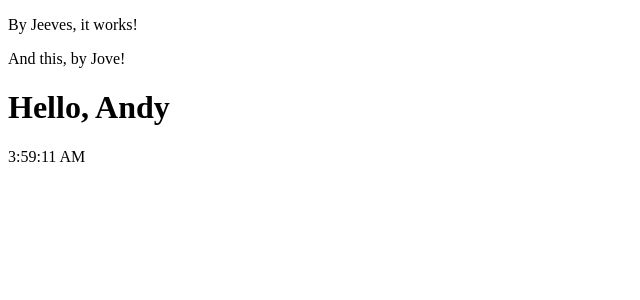
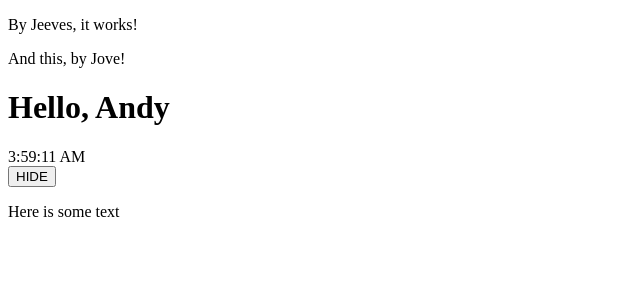
Before and after one commit to tenbackdev/WeeklySchoolSchedules, a React (Create React App) app: page / in a window 1280 px wide. Shown: the top 300 px of the page, without its empty margins (0-640 px from the left). Built offline with nearby package versions, Linux system fonts and the light colour scheme.

Commit message:
First Use of State / Event

```diff
--- /dev/null
+++ b/src/Toggle.js
@@ -0,0 +1,28 @@
+import React from 'react';
+
+class Toggle extends React.Component {
+    constructor (props) {
+        super (props)
+        this.state = {isVisible: true}
+        this.handleClick = this.handleClick.bind(this)
+    }
+
+    handleClick() {
+        this.setState(state => ({isVisible: !state.isVisible}))
+    }
+
+    render() {
+        const show = this.state.isVisible
+
+        return (
+            <div>
+                <button onClick={this.handleClick}>
+                    {show ? 'HIDE' : 'DISPLAY'}
+                </button>
+                <p>{show ? 'Here is some text' : ''}</p>
+            </div>
+        )
+    }
+}
+
+export default Toggle;
--- a/src/index.js
+++ b/src/index.js
@@ -4,6 +4,7 @@ import One from './One.js';
 import Two from './Two.js';
 import Welcome from './Welcome.js';
 import Clock from './Clock.js';
+import Toggle from './Toggle.js';
 import reportWebVitals from './reportWebVitals';
 
 const root = ReactDOM.createRoot(document.getElementById('root'));
@@ -13,6 +14,7 @@ root.render(
     <Two />
     <Welcome name='Andy' />
     <Clock />
+    <Toggle />
   </>
 );
 
```
